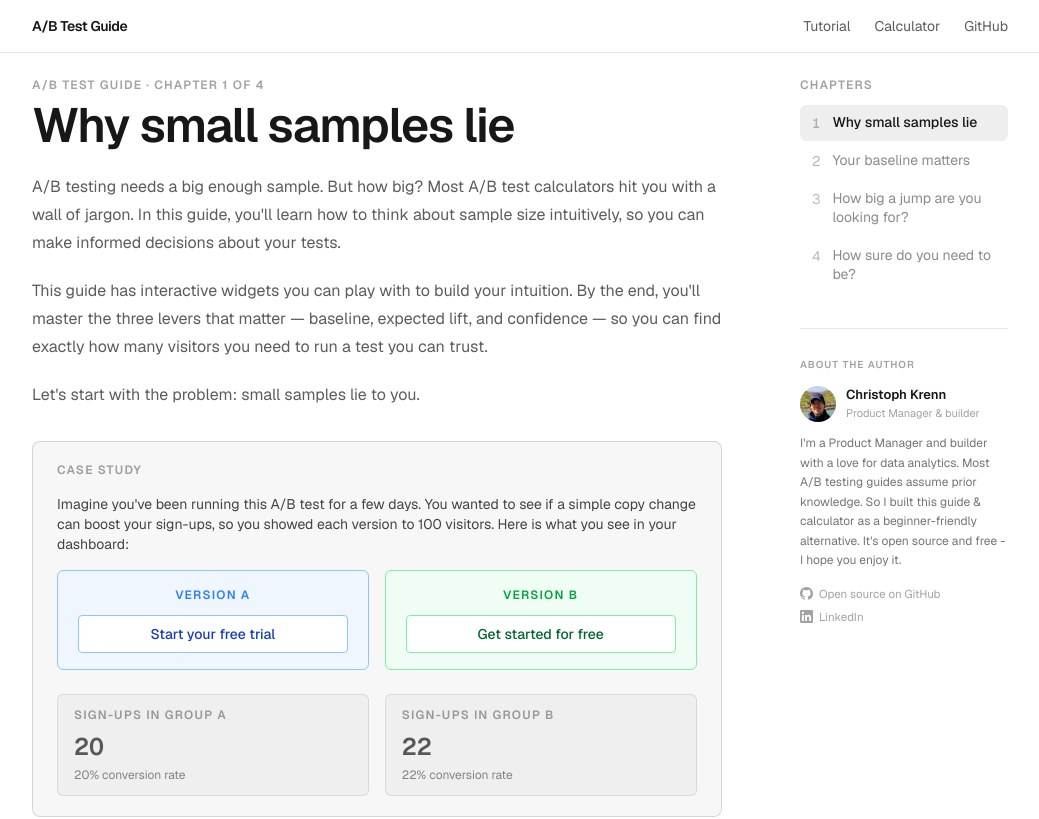
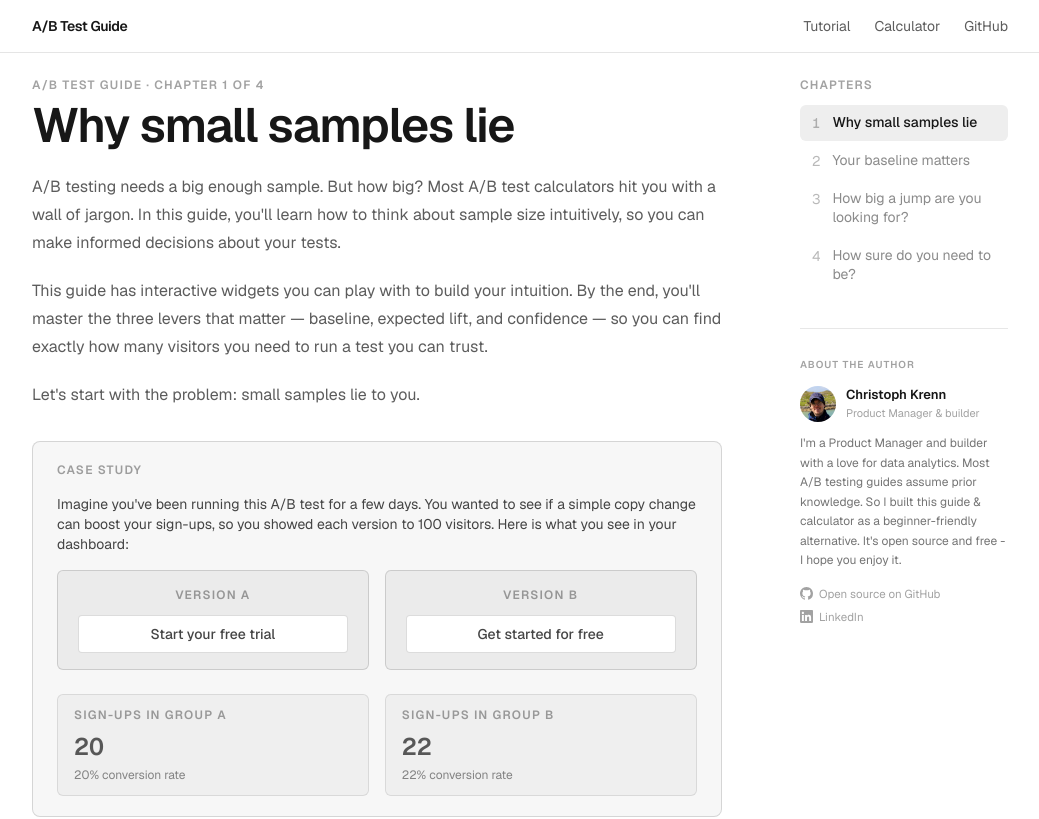
Before and after one commit to codedebugrepeat/ab-test-guide, a Next.js app: page /why-small-samples-lie in a window 1280 px wide. Shown: the top 819 px of the page, without its empty margins (120-1159 px from the left). Built offline with nearby package versions, Linux system fonts and the light colour scheme.

Commit message:
Remove colors from case study illustration; So user can only focus on copy change

```diff
--- a/components/tutorial/illustrations/experiment-illustration.tsx
+++ b/components/tutorial/illustrations/experiment-illustration.tsx
@@ -1,19 +1,19 @@
 export function ExperimentIllustration() {
   return (
     <div className="mb-6 flex flex-col gap-4 sm:flex-row">
-      <div className="flex flex-1 flex-col items-center gap-3 rounded-md border border-blue-300 bg-blue-50 px-5 py-4 dark:border-blue-700 dark:bg-blue-950/40">
-        <p className="text-xs font-semibold uppercase tracking-widest text-blue-500 dark:text-blue-400">
+      <div className="flex flex-1 flex-col items-center gap-3 rounded-md border border-foreground/15 bg-foreground/5 px-5 py-4">
+        <p className="text-xs font-semibold uppercase tracking-widest text-foreground/40">
           Version A
         </p>
-        <div className="w-full rounded border border-blue-300 bg-white px-4 py-2 text-center text-sm font-medium text-blue-800 dark:border-blue-600 dark:bg-blue-900/30 dark:text-blue-200">
+        <div className="w-full rounded border border-foreground/15 bg-background px-4 py-2 text-center text-sm font-medium text-foreground/80">
           Start your free trial
         </div>
       </div>
-      <div className="flex flex-1 flex-col items-center gap-3 rounded-md border border-green-300 bg-green-50 px-5 py-4 dark:border-green-700 dark:bg-green-950/40">
-        <p className="text-xs font-semibold uppercase tracking-widest text-green-600 dark:text-green-400">
+      <div className="flex flex-1 flex-col items-center gap-3 rounded-md border border-foreground/15 bg-foreground/5 px-5 py-4">
+        <p className="text-xs font-semibold uppercase tracking-widest text-foreground/40">
           Version B
         </p>
-        <div className="w-full rounded border border-green-300 bg-white px-4 py-2 text-center text-sm font-medium text-green-800 dark:border-green-600 dark:bg-green-900/30 dark:text-green-200">
+        <div className="w-full rounded border border-foreground/15 bg-background px-4 py-2 text-center text-sm font-medium text-foreground/80">
           Get started for free
         </div>
       </div>
```
